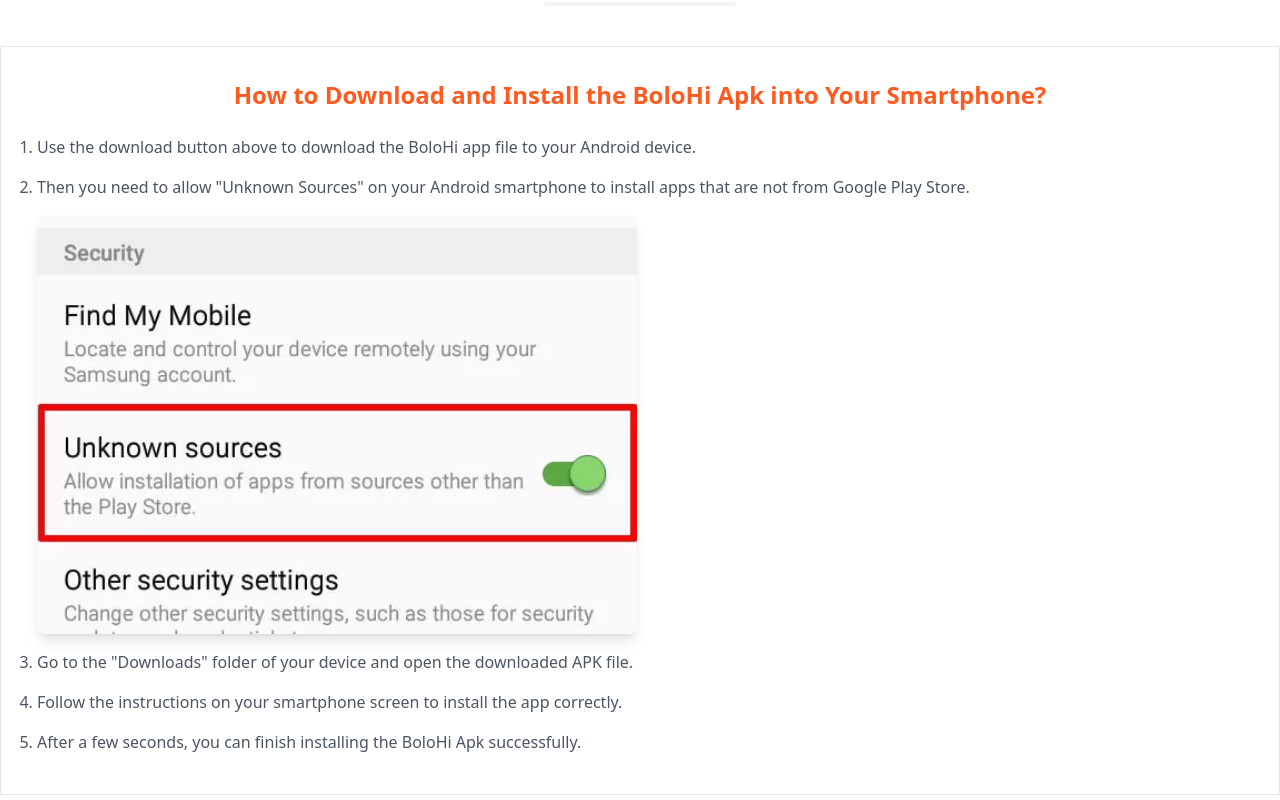
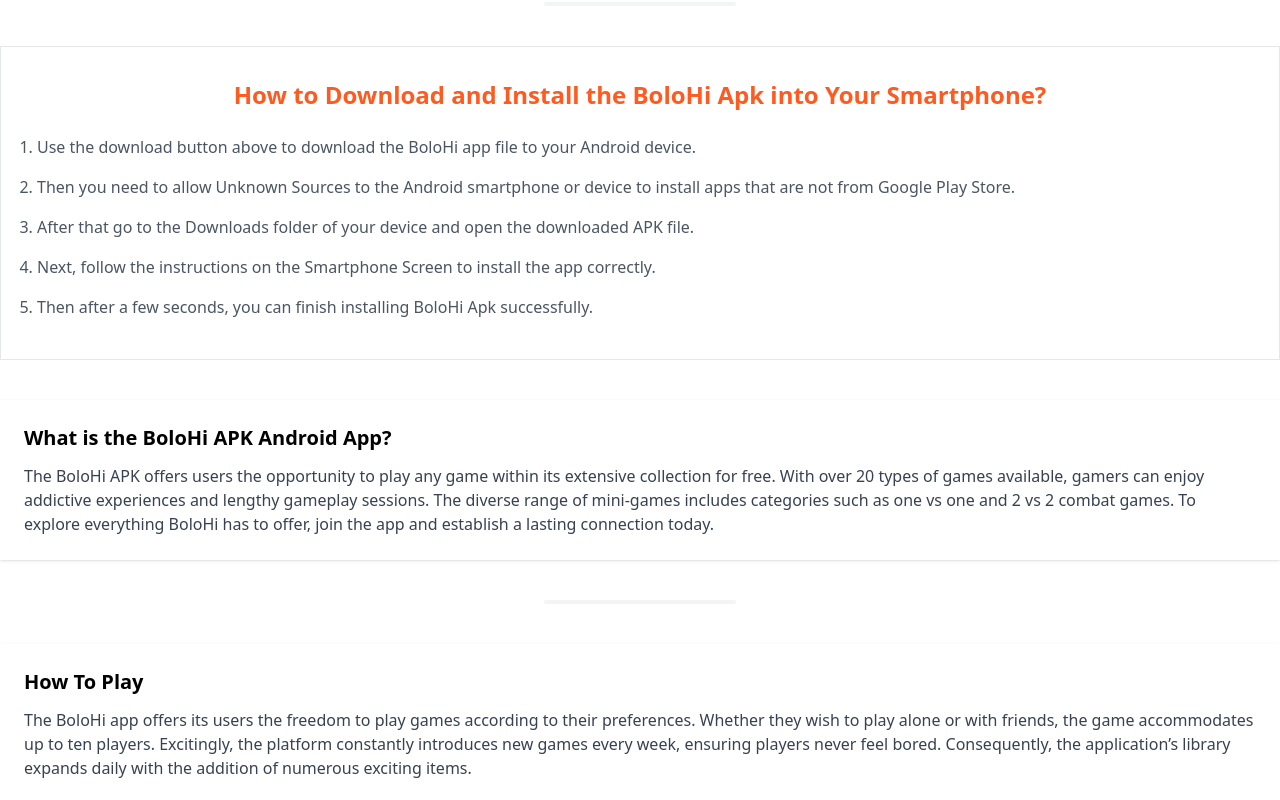
Before and after one commit to heyasif/bolohi, a Next.js app: page / in a window 1280 px wide. Shown: the part 1040-1840 px from the top of the page. Built offline with nearby package versions, Linux system fonts and the light colour scheme.

Commit message:
big resloved

```diff
--- a/app/component/DownloadInstructions.tsx
+++ b/app/component/DownloadInstructions.tsx
@@ -1,45 +1,38 @@
 // components/DownloadInstructions.tsx
 import React from "react";
 import Image from "next/image";
-import { ArrowDownIcon } from "@heroicons/react/24/outline"; // Importing a specific icon from Heroicons v2
+import { ArrowDownIcon } from "@heroicons/react/24/outline";
 
-const DownloadInstructions: React.FC = () => {
+interface DownloadInstructionsProps {
+  steps: string[];
+  imagePath?: string; // Make imagePath optional
+}
+
+const DownloadInstructions: React.FC<DownloadInstructionsProps> = ({
+  steps,
+  imagePath,
+}) => {
   return (
-    <div className="container mx-auto border p-4  ">
-      <h1 className="mb-6 mt-4  text-center text-2xl font-bold text-orange-500">
+    <div className="container mx-auto border p-4">
+      <h1 className="mb-6 mt-4 text-center text-2xl font-bold text-orange-500">
         How to Download and Install the BoloHi Apk into Your Smartphone?
       </h1>
       <ol className="list-decimal space-y-4 pl-5 text-gray-600">
-        <li>
-          Use the download button above to download the BoloHi app file to your
-          Android device.
-        </li>
-        <li>
-          Then you need to allow "Unknown Sources" on your Android smartphone to
-          install apps that are not from Google Play Store.
-        </li>
-
-        <Image
-          src="/source.webp" // Make sure to replace this with your actual image path
-          alt="Enable Unknown Sources"
-          width={600}
-          height={300}
-          className="rounded-lg shadow-lg"
-        />
-        <li>
-          Go to the "Downloads" folder of your device and open the downloaded
-          APK file.
-        </li>
-        <li>
-          Follow the instructions on your smartphone screen to install the app
-          correctly.
-        </li>
-        <li>
-          After a few seconds, you can finish installing the BoloHi Apk
-          successfully.
-        </li>
+        {steps.map((step, index) => (
+          <li key={index}>{step}</li>
+        ))}
       </ol>
-      <div className="mt-6 flex justify-center"></div>
+      <div className="mt-6 flex justify-center">
+        {imagePath && (
+          <Image
+            src={imagePath}
+            alt="Enable Unknown Sources"
+            width={600}
+            height={300}
+            className="rounded-lg shadow-lg"
+          />
+        )}
+      </div>
     </div>
   );
 };
--- a/app/config/fetchAppData.ts
+++ b/app/config/fetchAppData.ts
@@ -2,20 +2,20 @@
 import { AppData } from "../types/type";
 
 export const fetchAppData = async (): Promise<AppData> => {
-  const url = "/bolohi2.json"; // Ensure this URL is correct and accessible
+  // Use relative URL, Vercel handles serving public assets
+  const url = "http://localhost:3000/bolohi2.json";
   console.log("Attempting to fetch data from:", url);
 
   try {
     const response = await fetch(url);
     if (!response.ok) {
       console.error("Response not OK:", response.statusText);
-      throw new Error(`Failed to fetch data: ${response.statusText}`);
+      throw new Error("Failed to fetch data");
     }
     const data: AppData = await response.json();
     console.log("Data fetched successfully:", data);
     return data;
   } catch (error) {
-    // Check if error is an instance of Error to safely access error.message
     if (error instanceof Error) {
       console.error("Error fetching data:", error.message);
       throw new Error(`Error fetching data: ${error.message}`);
--- a/app/page.tsx
+++ b/app/page.tsx
@@ -11,6 +11,9 @@
 import { homePageContent } from "./data/contentData";
 import DownloadInstructions from "./component/DownloadInstructions";
 
+interface DownloadInstructionsProps {
+  steps: string[];
+}
 export default function Home() {
   console.log(homePageContent);
   return (
```
